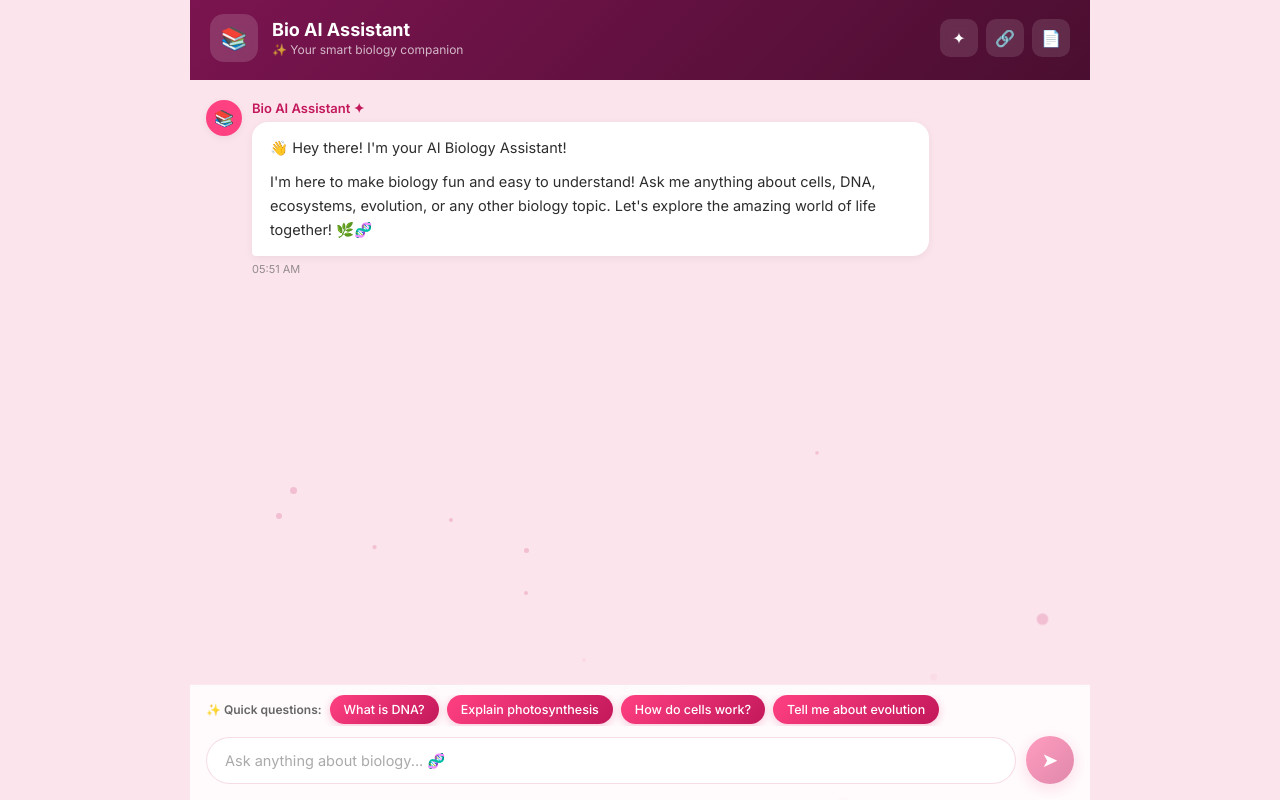
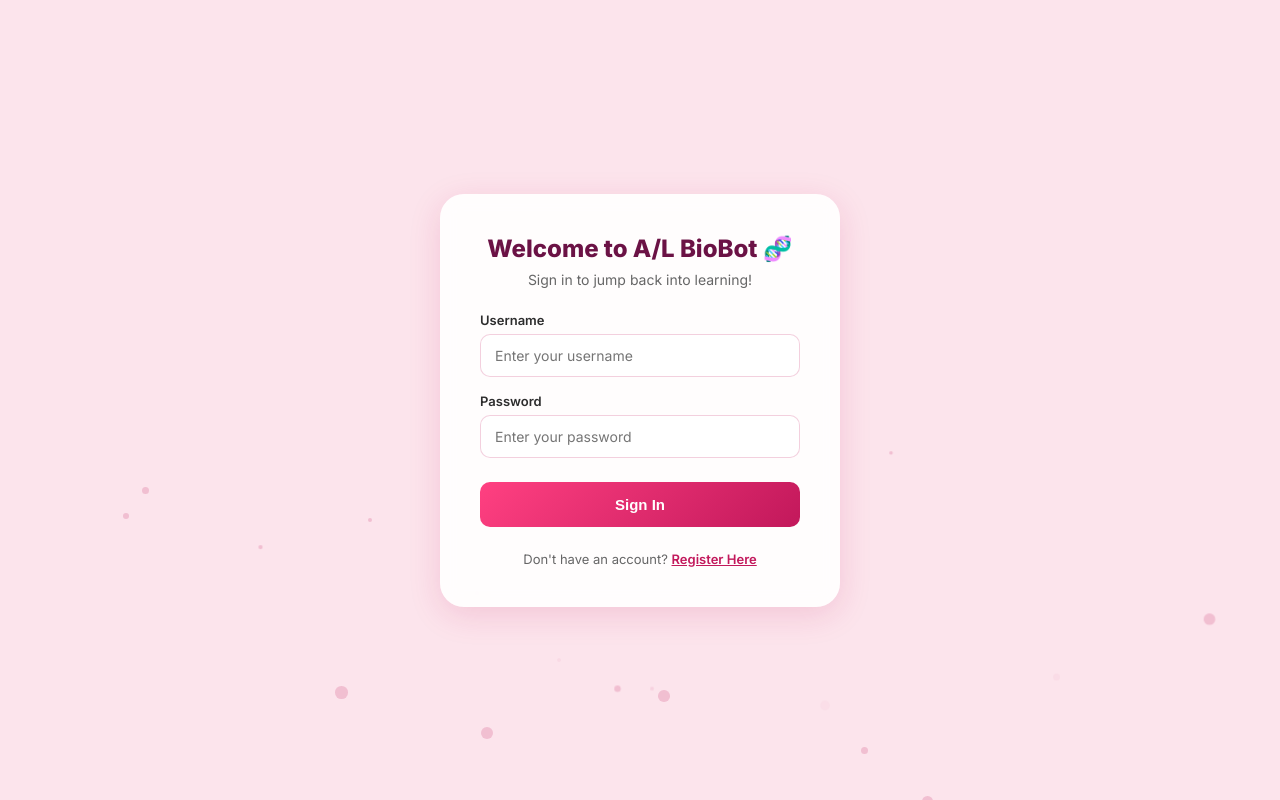
Before and after one commit to nipunnirman/AL-bio-question-answer-resource-book, a React (Vite) app in the folder frontend/: page / in a window 1280 px wide. Built offline with nearby package versions, Linux system fonts and the light colour scheme.

Commit message:
change front end

```diff
--- a/frontend/src/App.jsx
+++ b/frontend/src/App.jsx
@@ -3,6 +3,8 @@ import Header from './components/Header';
 import ChatArea from './components/ChatArea';
 import BottomBar from './components/BottomBar';
 import Particles from './components/Particles';
+import AuthPage from './components/AuthPage';
+import { AuthProvider, useAuth } from './context/AuthContext';
 import './index.css';
 
 const API_BASE = '';
@@ -14,7 +16,8 @@ const WELCOME_MESSAGE = {
   time: new Date(),
 };
 
-export default function App() {
+function MainApp() {
+  const { token } = useAuth();
   const [messages, setMessages] = useState([WELCOME_MESSAGE]);
   const [input, setInput] = useState('');
   const [loading, setLoading] = useState(false);
@@ -39,7 +42,10 @@ export default function App() {
       try {
         const res = await fetch(`${API_BASE}/qa`, {
           method: 'POST',
-          headers: { 'Content-Type': 'application/json' },
+          headers: {
+            'Content-Type': 'application/json',
+            'Authorization': `Bearer ${token}`
+          },
           body: JSON.stringify({ question }),
         });
 
@@ -69,10 +75,14 @@ export default function App() {
         setLoading(false);
       }
     },
-    [input, loading],
+    [input, loading, token],
   );
 
   const handleQuickQuestion = (q) => sendMessage(q);
+
+  if (!token) {
+    return <AuthPage />;
+  }
 
   return (
     <div className="app">
@@ -89,3 +99,11 @@ export default function App() {
     </div>
   );
 }
+
+export default function App() {
+  return (
+    <AuthProvider>
+      <MainApp />
+    </AuthProvider>
+  );
+}
--- /dev/null
+++ b/frontend/src/components/AuthPage.jsx
@@ -0,0 +1,111 @@
+import React, { useState } from 'react';
+import { useAuth } from '../context/AuthContext';
+import Particles from './Particles';
+import '../index.css';
+
+export default function AuthPage() {
+    const { login, register } = useAuth();
+    const [isLogin, setIsLogin] = useState(true);
+    const [loading, setLoading] = useState(false);
+    const [error, setError] = useState('');
+
+    // Form states
+    const [username, setUsername] = useState('');
+    const [email, setEmail] = useState('');
+    const [password, setPassword] = useState('');
+
+    const handleSubmit = async (e) => {
+        e.preventDefault();
+        setError('');
+        setLoading(true);
+
+        try {
+            let result;
+            if (isLogin) {
+                result = await login(username, password);
+            } else {
+                result = await register(username, email, password);
+            }
+
+            if (!result.success) {
+                setError(result.error);
+            }
+        } catch (err) {
+            setError('An unexpected error occurred. Please try again.');
+        } finally {
+            setLoading(false);
+        }
+    };
+
+    return (
+        <div className="auth-page">
+            <Particles />
+            <div className="auth-container">
+                <h1 className="auth-title">Welcome to A/L BioBot 🧬</h1>
+                <p className="auth-subtitle">
+                    {isLogin ? 'Sign in to jump back into learning!' : 'Create an account to start your biology journey!'}
+                </p>
+
+                {error && <div className="auth-error">{error}</div>}
+
+                <form onSubmit={handleSubmit} className="auth-form">
+                    <div className="form-group">
+                        <label htmlFor="username">Username</label>
+                        <input
+                            type="text"
+                            id="username"
+                            value={username}
+                            onChange={(e) => setUsername(e.target.value)}
+                            required
+                            placeholder="Enter your username"
+                        />
+                    </div>
+
+                    {!isLogin && (
+                        <div className="form-group">
+                            <label htmlFor="email">Email</label>
+                            <input
+                                type="email"
+                                id="email"
+                                value={email}
+                                onChange={(e) => setEmail(e.target.value)}
+                                required
+                                placeholder="Enter your email"
+                            />
+                        </div>
+                    )}
+
+                    <div className="form-group">
+                        <label htmlFor="password">Password</label>
+                        <input
+                            type="password"
+                            id="password"
+                            value={password}
+                            onChange={(e) => setPassword(e.target.value)}
+                            required
+                            placeholder="Enter your password"
+                        />
+                    </div>
+
+                    <button type="submit" className="auth-submit-btn" disabled={loading}>
+                        {loading ? 'Processing...' : isLogin ? 'Sign In' : 'Sign Up'}
+                    </button>
+                </form>
+
+                <p className="auth-toggle">
+                    {isLogin ? 'Don\'t have an account? ' : 'Already have an account? '}
+                    <button
+                        type="button"
+                        className="auth-link-btn"
+                        onClick={() => {
+                            setIsLogin(!isLogin);
+                            setError('');
+                        }}
+                    >
+                        {isLogin ? 'Register Here' : 'Login Here'}
+                    </button>
+                </p>
+            </div>
+        </div>
+    );
+}
--- a/frontend/src/components/Header.jsx
+++ b/frontend/src/components/Header.jsx
@@ -1,4 +1,8 @@
+import { useAuth } from '../context/AuthContext';
+
 export default function Header() {
+    const { logout } = useAuth();
+
     return (
         <header className="header">
             <div className="header-icon">📚</div>
@@ -10,6 +14,7 @@ export default function Header() {
                 <button className="header-btn" title="New chat" aria-label="New chat">✦</button>
                 <button className="header-btn" title="Share" aria-label="Share">🔗</button>
                 <button className="header-btn" title="PDF upload" aria-label="Upload PDF">📄</button>
+                <button className="header-btn" title="Logout" aria-label="Logout" onClick={logout}>🚪</button>
             </div>
         </header>
     );
--- /dev/null
+++ b/frontend/src/context/AuthContext.jsx
@@ -0,0 +1,72 @@
+import React, { createContext, useContext, useState, useEffect } from 'react';
+
+const AuthContext = createContext(null);
+
+export const useAuth = () => useContext(AuthContext);
+
+export const AuthProvider = ({ children }) => {
+    const [token, setToken] = useState(localStorage.getItem('token') || null);
+    const [user, setUser] = useState(JSON.parse(localStorage.getItem('user')) || null);
+
+    const login = async (username, password) => {
+        try {
+            const response = await fetch('/api/auth/login', {
+                method: 'POST',
+                headers: {
+                    'Content-Type': 'application/json',
+                },
+                body: JSON.stringify({ username, password }),
+            });
+
+            if (!response.ok) {
+                const errData = await response.json();
+                throw new Error(errData.detail || 'Login failed');
+            }
+
+            const data = await response.json();
+            setToken(data.access_token);
+            setUser({ username }); // We only have username in response right now for simplicity
+
+            localStorage.setItem('token', data.access_token);
+            localStorage.setItem('user', JSON.stringify({ username }));
+            return { success: true };
+        } catch (err) {
+            return { success: false, error: err.message };
+        }
+    };
+
+    const register = async (username, email, password) => {
+        try {
+            const response = await fetch('/api/auth/register', {
+                method: 'POST',
+                headers: {
+                    'Content-Type': 'application/json',
+                },
+                body: JSON.stringify({ username, email, password }),
+            });
+
+            if (!response.ok) {
+                const errData = await response.json();
+                throw new Error(errData.detail || 'Registration failed');
+            }
+
+            // Auto login after successful registration
+            return await login(username, password);
+        } catch (err) {
+            return { success: false, error: err.message };
+        }
+    };
+
+    const logout = () => {
+        setToken(null);
+        setUser(null);
+        localStorage.removeItem('token');
+        localStorage.removeItem('user');
+    };
+
+    return (
+        <AuthContext.Provider value={{ token, user, login, register, logout }}>
+            {children}
+        </AuthContext.Provider>
+    );
+};
--- a/frontend/src/index.css
+++ b/frontend/src/index.css
@@ -735,3 +735,126 @@ body {
 .bubble.bot a:hover {
   color: var(--primary-dark);
 }
+
+/* ── Auth Page ── */
+.auth-page {
+  display: flex;
+  align-items: center;
+  justify-content: center;
+  height: 100vh;
+  width: 100vw;
+  position: relative;
+  z-index: 10;
+  background: var(--bg-body);
+}
+
+.auth-container {
+  background: rgba(255, 255, 255, 0.9);
+  padding: 40px;
+  border-radius: var(--radius-lg);
+  box-shadow: var(--shadow-lg);
+  max-width: 400px;
+  width: 90%;
+  text-align: center;
+  backdrop-filter: blur(10px);
+  position: relative;
+  z-index: 20;
+}
+
+.auth-title {
+  color: var(--primary-dark);
+  font-size: 24px;
+  font-weight: 800;
+  margin-bottom: 8px;
+}
+
+.auth-subtitle {
+  color: var(--text-secondary);
+  font-size: 14px;
+  margin-bottom: 24px;
+}
+
+.auth-form {
+  display: flex;
+  flex-direction: column;
+  gap: 16px;
+  text-align: left;
+}
+
+.form-group label {
+  font-size: 13px;
+  font-weight: 600;
+  color: var(--text-primary);
+  margin-bottom: 6px;
+  display: block;
+}
+
+.form-group input {
+  width: 100%;
+  padding: 12px 14px;
+  border-radius: var(--radius-sm);
+  border: 1px solid rgba(194, 24, 91, 0.2);
+  outline: none;
+  font-size: 14px;
+  font-family: inherit;
+  transition: var(--transition);
+}
+
+.form-group input:focus {
+  border-color: var(--primary);
+  box-shadow: 0 0 0 3px rgba(194, 24, 91, 0.1);
+}
+
+.auth-submit-btn {
+  background: linear-gradient(135deg, var(--accent) 0%, var(--primary) 100%);
+  color: white;
+  border: none;
+  padding: 14px;
+  border-radius: var(--radius-sm);
+  font-size: 15px;
+  font-weight: 600;
+  cursor: pointer;
+  margin-top: 8px;
+  transition: var(--transition);
+}
+
+.auth-submit-btn:disabled {
+  opacity: 0.7;
+  cursor: not-allowed;
+}
+
+.auth-submit-btn:hover:not(:disabled) {
+  transform: translateY(-2px);
+  box-shadow: 0 4px 12px rgba(194, 24, 91, 0.3);
+}
+
+.auth-error {
+  background: #ffebee;
+  color: #c62828;
+  padding: 10px;
+  border-radius: var(--radius-sm);
+  font-size: 13px;
+  margin-bottom: 16px;
+  border: 1px solid #ffcdd2;
+}
+
+.auth-toggle {
+  margin-top: 24px;
+  font-size: 13px;
+  color: var(--text-secondary);
+}
+
+.auth-link-btn {
+  background: none;
+  border: none;
+  color: var(--primary);
+  font-weight: 600;
+  cursor: pointer;
+  font-size: inherit;
+  font-family: inherit;
+  text-decoration: underline;
+}
+
+.auth-link-btn:hover {
+  color: var(--primary-dark);
+}
```
